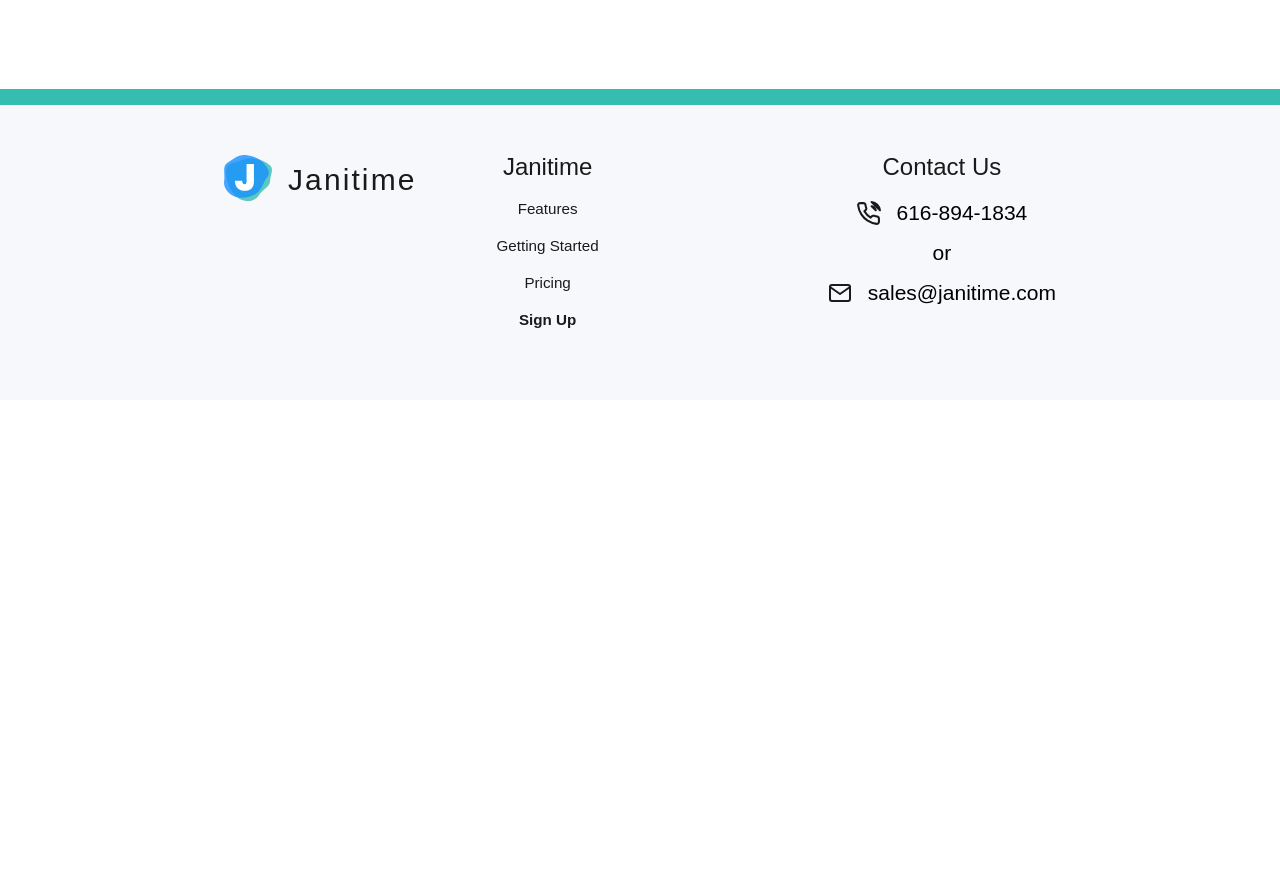
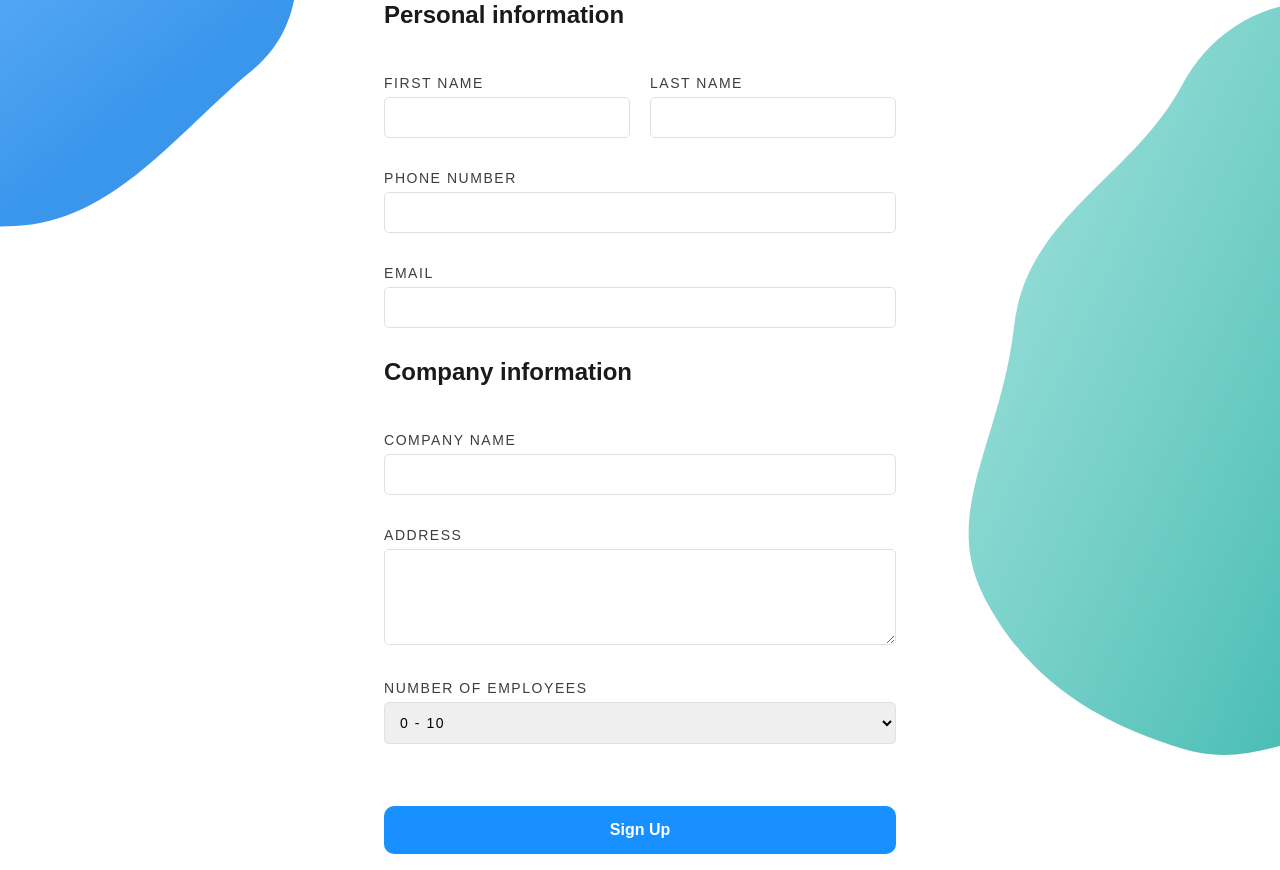
Before and after one commit to ManSleen/Janitime, a Gatsby site in the folder janitime-website/: page /sign-up in a window 1280 px wide. Shown: the part 710-1580 px from the top of the page. Before the commit the page ends 1110 px from the top, so only its background shows below. Built offline with nearby package versions, Linux system fonts and the light colour scheme; Gatsby itself is replaced by a stand-in of ours.

Commit message:
More styling to slider

```diff
--- a/janitime-website/src/components/header.js
+++ b/janitime-website/src/components/header.js
@@ -27,7 +27,9 @@
         <Link activeClassName="active-link" to="/pricing">
           Pricing
         </Link>
-        <button className="nav-button">Sign Up</button>
+        <Link to="/sign-up">
+          <button className="nav-button">Sign Up</button>
+        </Link>
       </div>
     </nav>
   </header>
--- a/janitime-website/src/components/layout.scss
+++ b/janitime-website/src/components/layout.scss
@@ -149,12 +149,16 @@
 
     .nav-right-links {
       a {
-        margin-right: 47px;
+        margin-left: 47px;
         color: $black;
         font-size: 0.95rem;
         font-style: normal;
         font-weight: normal;
         line-height: 24px;
+        box-sizing: border-box;
+        &:hover {
+          font-weight: bold;
+        }
       }
       .active-link {
         font-weight: bold;
@@ -222,6 +226,9 @@
       font-style: normal;
       font-weight: normal;
       margin-bottom: 22px;
+      &:hover {
+        font-weight: bold;
+      }
     }
     .active-link {
       font-weight: bold;
@@ -486,9 +493,15 @@
   padding-left: 5.8rem;
   padding-right: 5.8rem;
   margin: 30px 0 0 0;
+  transition: transform 300ms ease-out, box-shadow 300ms;
+
   a {
     text-decoration: none;
     color: $white;
+  }
+  &:hover {
+    transform: translate(0, -5px);
+    box-shadow: 0 15px 20px rgba(97, 97, 97, 0.212);
   }
 }
 
@@ -497,6 +510,10 @@
   padding-left: 5.8rem;
   padding-right: 5.8rem;
   margin: 30px 0 0 0;
+}
+
+#signup-submit-button {
+  width: 100%;
 }
 
 .more-features-container {
@@ -691,6 +708,16 @@
     margin: 0 auto;
     background: $white;
     padding: 120px 80px;
+    h3 {
+      font-style: normal;
+      font-weight: bold;
+      font-size: 30px;
+      line-height: 24px;
+      /* or 80% */
+      text-align: center;
+      color: $black;
+      margin-bottom: 4rem;
+    }
   }
 }
 
@@ -701,7 +728,7 @@
 
 .sign-up-container {
   text-align: center;
-  margin: 120px 0;
+  padding: 120px 0;
   background: url("../images/blob7.svg") top 200px left no-repeat,
     url("../images/blob8.svg") top 600px right no-repeat;
   h3 {
@@ -728,6 +755,61 @@
     }
   }
   .ready-heading {
-    margin-top: 6rem;
+    margin: 6rem 0 4rem 0;
   }
 }
+
+.sign-up-form-container {
+  width: 40%;
+  margin: 0 auto;
+  h4 {
+    font-style: normal;
+    font-weight: bold;
+    font-size: 24px;
+    line-height: 24px;
+    /* or 100% */
+    display: flex;
+    align-items: center;
+    color: $black;
+    margin-bottom: 3rem;
+  }
+  .sign-up-label {
+    text-transform: uppercase;
+    font-style: normal;
+    font-weight: 500;
+    font-size: 14px;
+    line-height: 17px;
+    letter-spacing: 0.11em;
+    color: $almost-black;
+    display: block;
+    text-align: left;
+  }
+  .firstLastName {
+    display: flex;
+    flex-flow: row nowrap;
+    justify-content: space-between;
+    align-items: center;
+  }
+  .name-input {
+    width: calc(50% - 10px);
+  }
+  input,
+  textarea,
+  select {
+    width: 100%;
+    border: 1px solid #e0e0e0;
+    box-sizing: border-box;
+    border-radius: 5px;
+    padding: 11px;
+    margin: 5px 0 2rem 0;
+    font-style: normal;
+    font-weight: normal;
+    font-size: 14px;
+    line-height: 17px;
+    /* identical to box height */
+    letter-spacing: 0.11em;
+  }
+  textarea {
+    height: 6rem;
+  }
+}
--- a/janitime-website/src/pages/sign-up.js
+++ b/janitime-website/src/pages/sign-up.js
@@ -17,6 +17,81 @@
         <strong>By email:</strong> Sales@janitime.com
       </p>
       <h2 className="ready-heading">Ready to join?</h2>
+      <div className="sign-up-form-container">
+        <form className="sign-up-form" action="/action.php" method="POST">
+          <fieldset>
+            <h4>Personal information</h4>
+            <div className="firstLastName">
+              <div className="name-input">
+                <label className="sign-up-label" htmlFor="firstname">
+                  First Name
+                </label>
+                <input type="text" name="firstname" required />
+              </div>
+              <div className="name-input">
+                <label className="sign-up-label" htmlFor="lastname">
+                  Last Name
+                </label>
+                <input type="text" name="lastname" required />
+              </div>
+            </div>
+            <div>
+              <label className="sign-up-label" htmlFor="phone">
+                Phone Number
+              </label>
+              <input
+                type="tel"
+                name="phone"
+                pattern="[0-9]{3}-[0-9]{2}-[0-9]{3}"
+                required
+              />
+            </div>
+            <div>
+              <label className="sign-up-label" htmlFor="phone">
+                Email
+              </label>
+              <input type="email" name="email" required />
+            </div>
+          </fieldset>
+          <fieldset>
+            <h4>Company information</h4>
+            <div>
+              <label className="sign-up-label" htmlFor="company-name">
+                Company Name
+              </label>
+              <input type="text" name="company-name" />
+            </div>
+            <div>
+              <label className="sign-up-label" htmlFor="company-address">
+                Address
+              </label>
+              <textarea name="company-address" />
+            </div>
+            <div>
+              <label className="sign-up-label" htmlFor="company-employees">
+                Number of employees
+              </label>
+              <select id="employees-list">
+                <option value="0-10">0 - 10</option>
+                <option value="11-20">11 - 20</option>
+                <option value="21-50">21 - 50</option>
+                <option value="51-99">51 - 99</option>
+                <option value="21-100">21-100</option>
+                <option value="101-150">101 - 150</option>
+                <option value="151-200">151 - 200</option>
+                <option value="more than 200">more than 200</option>
+              </select>
+            </div>
+          </fieldset>
+          <button
+            className="signup-button"
+            id="signup-submit-button"
+            type="submit"
+          >
+            Sign Up
+          </button>
+        </form>
+      </div>
     </section>
   </Layout>
 )
```
Also changed, not shown: janitime-website/src/pages/pricing.js (+27 -7 lines).
